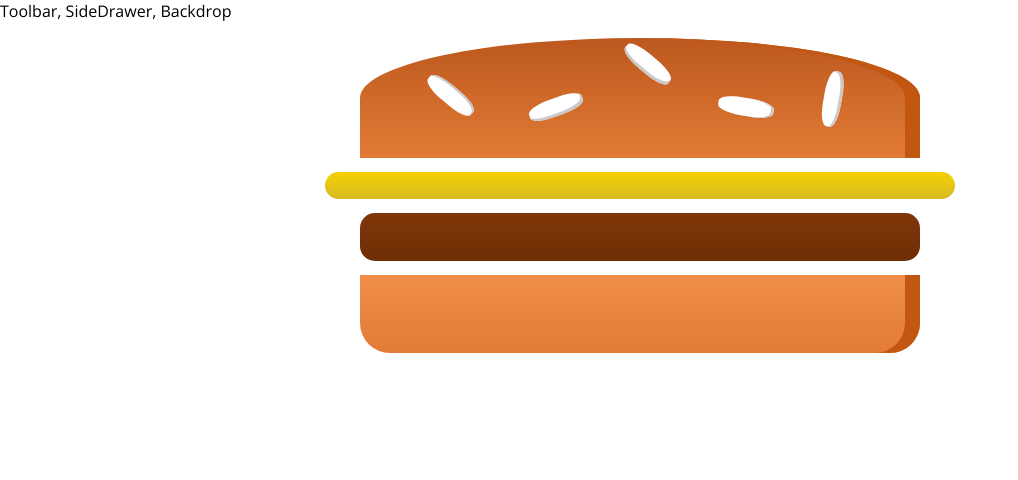
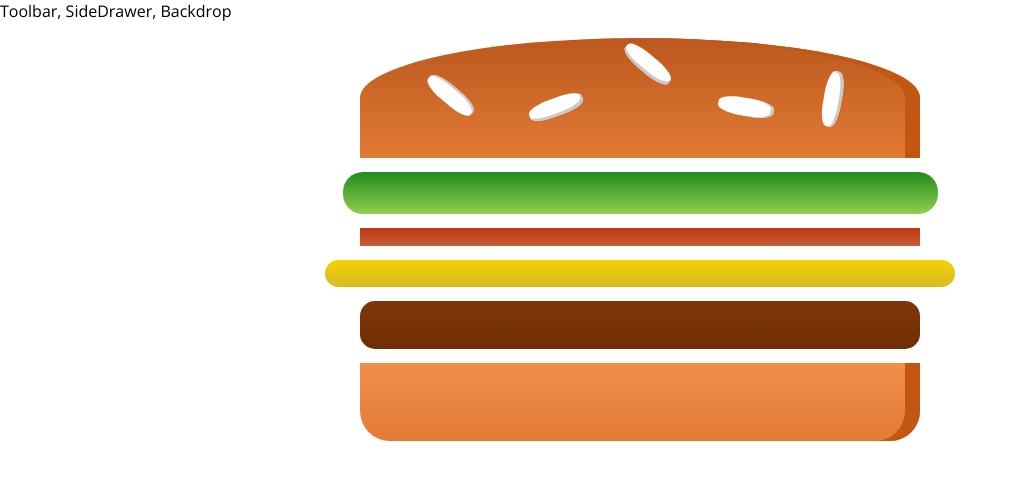
Before and after one commit to AryanshMahato/burger-builder, a React (Create React App) app: page / in a window 1280 px wide. Shown: the top 480 px of the page, without its empty margins (0-1018 px from the left). Built offline with nearby package versions, Linux system fonts and the light colour scheme.

Commit message:
Added: Dynamically controlling Burger Ingredients

```diff
--- a/src/Components/Burger/Burger.js
+++ b/src/Components/Burger/Burger.js
@@ -4,11 +4,42 @@ import style from './Burger.module.css'
 import BurgerIngredient from './Burger Ingredients/BurgerIngredients'
 
 const burger = props => {
+  // const transformendIngredients = Object.keys(props.ingredients).map(igkey => {
+  //   return [...Array(props.ingredients[igkey])].map((_, i) => {
+  //     return <BurgerIngredient key={i + igkey} type={igkey} />
+  //   })
+  // })
+  //Hard Way Taught by Maxi sir
+
+  let nSalad = props.ingredients.salad
+  let nBacon = props.ingredients.bacon
+  let nCheese = props.ingredients.cheese
+  let nMeat = props.ingredients.meat
+
+  const transformendIngredients = () => {
+    for (let i = 0; i < nSalad; i++) {
+      nSalad = <BurgerIngredient type={'salad'} />
+    }
+    for (let i = 0; i < nBacon; i++) {
+      nBacon = <BurgerIngredient type={'bacon'} />
+    }
+    for (let i = 0; i < nCheese; i++) {
+      nCheese = <BurgerIngredient type={'cheese'} />
+    }
+    for (let i = 0; i < nMeat; i++) {
+      nMeat = <BurgerIngredient type={'meat'} />
+    }
+  }
+
+  transformendIngredients()
+
   return (
     <div className={style.Burger}>
       <BurgerIngredient type="bread-top" />
-      <BurgerIngredient type="cheese" />
-      <BurgerIngredient type="meat" />
+      {nSalad}
+      {nBacon}
+      {nCheese}
+      {nMeat}
       <BurgerIngredient type="bread-bottom" />
     </div>
   )
--- a/src/Containers/BurgerBuilder/BurgerBuilder.js
+++ b/src/Containers/BurgerBuilder/BurgerBuilder.js
@@ -3,10 +3,19 @@ import Aux from '../../HOC/Auxillary'
 import Burger from '../../Components/Burger/Burger'
 
 class BurgerBuilder extends Component {
+  state = {
+    ingredients: {
+      salad: 1,
+      bacon: 1,
+      cheese: 2,
+      meat: 1
+    }
+  }
+
   render() {
     return (
       <Aux>
-        <Burger />
+        <Burger ingredients={this.state.ingredients} />
       </Aux>
     )
   }
```
